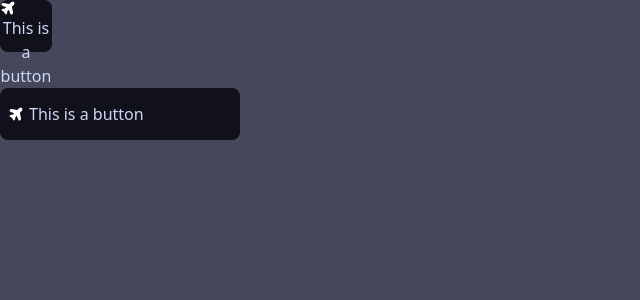
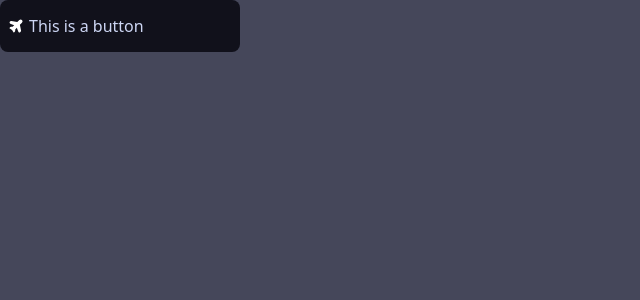
Before and after one commit to NestlyChat/Nestly, a SvelteKit app in the folder packages/nestly/: page /developer in a window 1280 px wide. Shown: the top 300 px of the page, without its empty margins (0-640 px from the left). Built offline with nearby package versions, Linux system fonts and the light colour scheme.

Commit message:
Update button.svelte

```diff
--- a/packages/nestly/src/components/design/button.svelte
+++ b/packages/nestly/src/components/design/button.svelte
@@ -7,19 +7,6 @@
         dPath?: string;
     }>();
 </script>
-
-<button class="chatSendButton" aria-label={text}>
-    {#if dPath}
-        <svg
-            viewBox={viewBox || "0 0 24 24"}
-            width={size || "24"}
-            height={size || "24"}
-        >
-            <path fill={color || "currentColor"} d={dPath} />
-        </svg>
-    {/if}
-    {text}
-</button>
 
 <button class="menuButton" aria-label={text}>
     {#if dPath}
```
